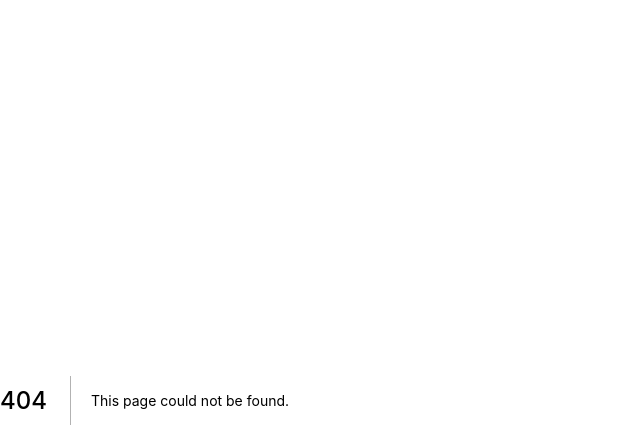
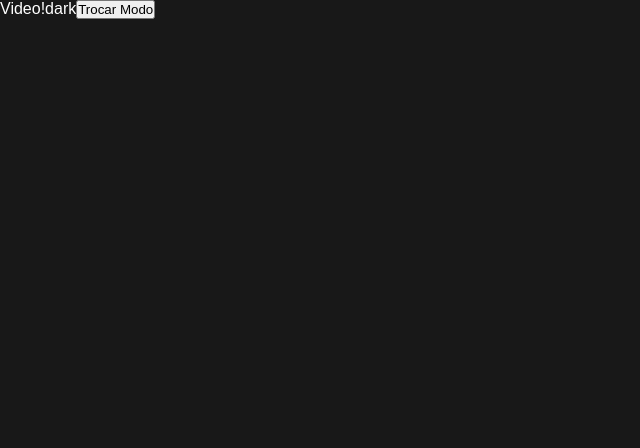
Before and after one commit to moisesjunior45/Imersao-React-alura, a Next.js app: page /video in a window 1280 px wide. Before the commit this address had no page. Shown: the top 448 px of the page, without its empty margins (0-640 px from the left). Built offline with nearby package versions, Linux system fonts and the light colour scheme.

Commit message:
Adicionando e editando arquivos

```diff
--- a/pages/_app.js
+++ b/pages/_app.js
@@ -22,16 +22,32 @@ const theme = {
 };
 
 // _app.js -> Definições globais do NextJS
-// ThemeProvider ->
-export default function MyApp({ Component, pageProps }) {
-    const contexto = React.useContext(ColorModeContext);
-    console.log(contexto.mode);
+// ThemeProvider -> Prover o tema para a app toda
+// ColorModeProvider -> Prover o state de light ou dark mode para todo mundo
+
+function ProviderWrapper(props) {
     return (
-        <ColorModeProvider>
-            <ThemeProvider theme={theme[contexto.mode]}>
-                <CSSReset />
-                <Component {...pageProps} />
-            </ThemeProvider>
+        <ColorModeProvider initialMode={"dark"}>
+            {props.children}
         </ColorModeProvider>
     )
 }
+function MyApp({ Component, pageProps }) {
+    const contexto = React.useContext(ColorModeContext);
+    console.log(contexto.mode);
+
+    return (
+        <ThemeProvider theme={theme[contexto.mode]}>
+            <CSSReset />
+            <Component {...pageProps} />
+        </ThemeProvider>
+    )
+}
+
+export default function _App(props) {
+    return (
+        <ProviderWrapper>
+            <MyApp {...props} />
+        </ProviderWrapper>
+    )
+}
--- /dev/null
+++ b/pages/video.js
@@ -0,0 +1,17 @@
+import React from "react";
+import { ColorModeContext } from "../src/components/Menu/components/ColorMode";
+
+
+export default function Video() {
+    const contexto = React.useContext(ColorModeContext);
+
+    return (
+        <div>
+            Video!
+            {contexto.mode}
+            <button onClick={() => contexto.toggleMode()}>
+                Trocar Modo
+            </button>
+        </div>
+    )
+}
--- a/src/components/Menu/components/ColorMode.js
+++ b/src/components/Menu/components/ColorMode.js
@@ -1,13 +1,21 @@
 import React from "react";
 
 export const ColorModeContext = React.createContext({
-    mode: "light"
+    mode: "",
+    setMode: () => { alert("Você precisa me configurar primeiro!") },
+    toggleMode: () => { alert("Você precisa me configurar primeiro!") },
 });
 
 export default function ColorModeProvider(props) {
+    const [mode, setMode] = React.useState(props.initialMode);
+
+    function toggleMode() {
+        if (mode === "dark") setMode("light");
+        if (mode === "light") setMode("dark");
+    }
+
     return (
-        // Entender pq ta sendo ignorado?
-        <ColorModeContext.Provider value={{ mode: "dark" }}>
+        <ColorModeContext.Provider value={{ mode: mode, setMode: setMode, toggleMode: toggleMode }}>
             {props.children}
         </ColorModeContext.Provider>
     )
```
Also changed, not shown: src/components/Menu/components/DarkModeSwitch.js (+5 -2 lines).
